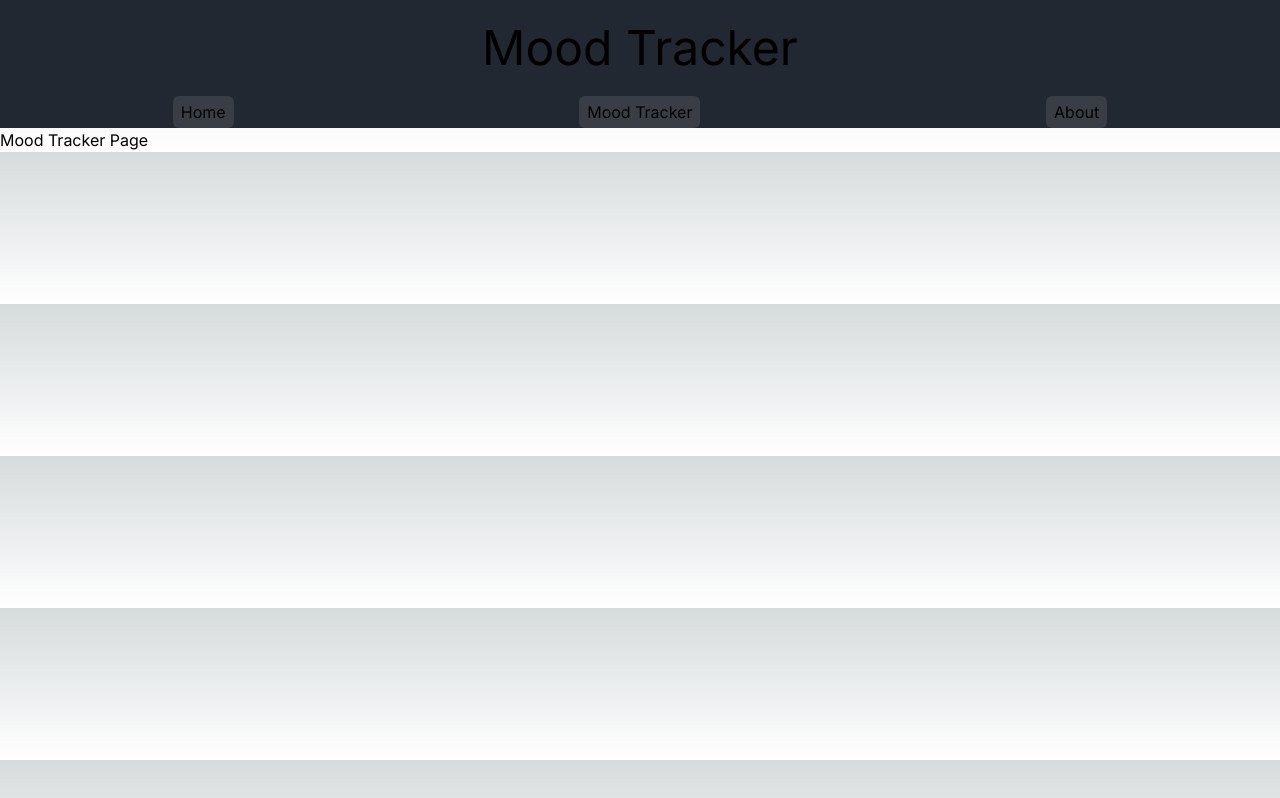
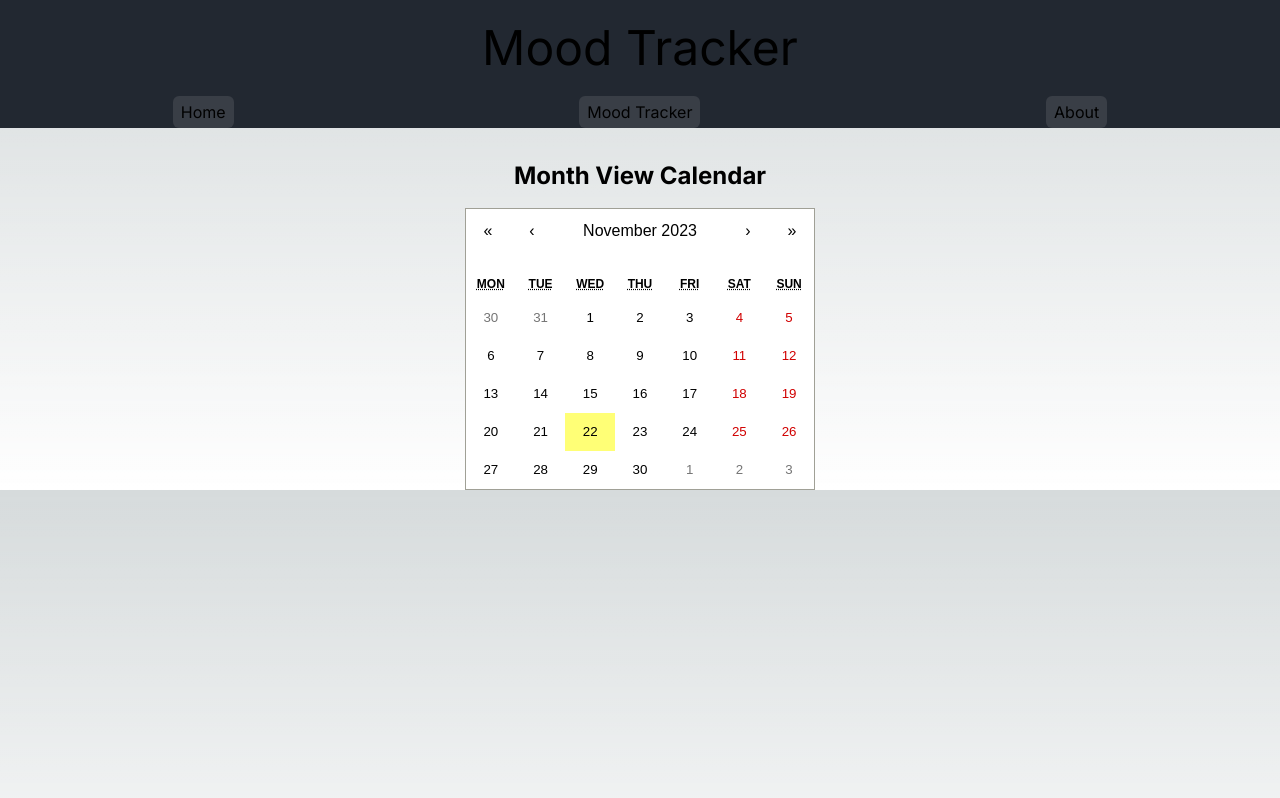
Before and after one commit to Malkos316/mood-tracker-web-app, a Next.js app: page /trackMood in a window 1280 px wide. Built offline with nearby package versions, Linux system fonts and the light colour scheme.

Commit message:
Update page.js
Combined everything to work on the track mood page. May swap these around to other areas in the future

```diff
--- a/app/trackMood/page.js
+++ b/app/trackMood/page.js
@@ -1,5 +1,8 @@
-import React from 'react'
-import { header } from '../components/header'
+"use client";
+import React from 'react';
+import { header } from '../components/header';
+import MoodLevel from '../components/moodLevel';
+import MonthViewCalendar from '../components/monthViewCalendar';
 
 export default function Home() {
     return (
@@ -8,9 +11,7 @@ export default function Home() {
                 {header()}
             </div>
             <div>
-                <h1>
-                    Mood Tracker Page
-                </h1>
+                <MonthViewCalendar />
             </div>
         </main>
     );
```
